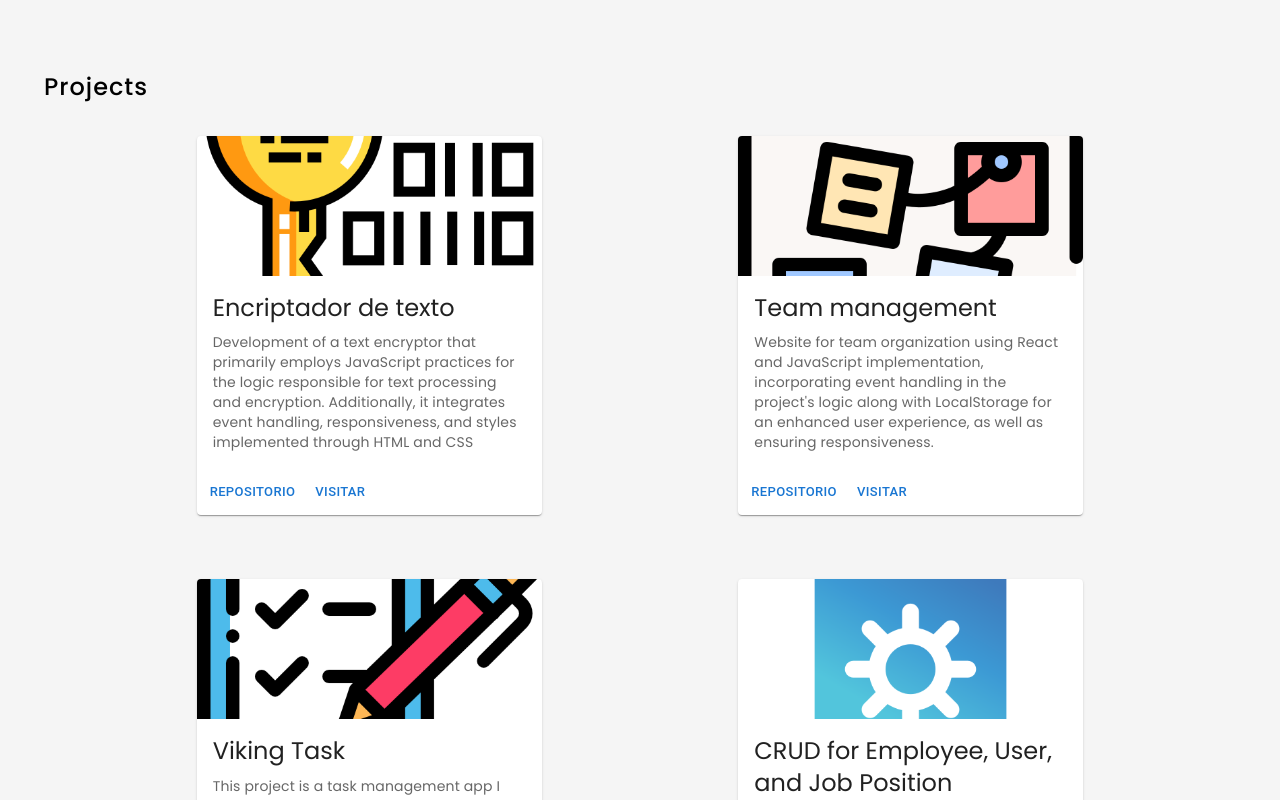
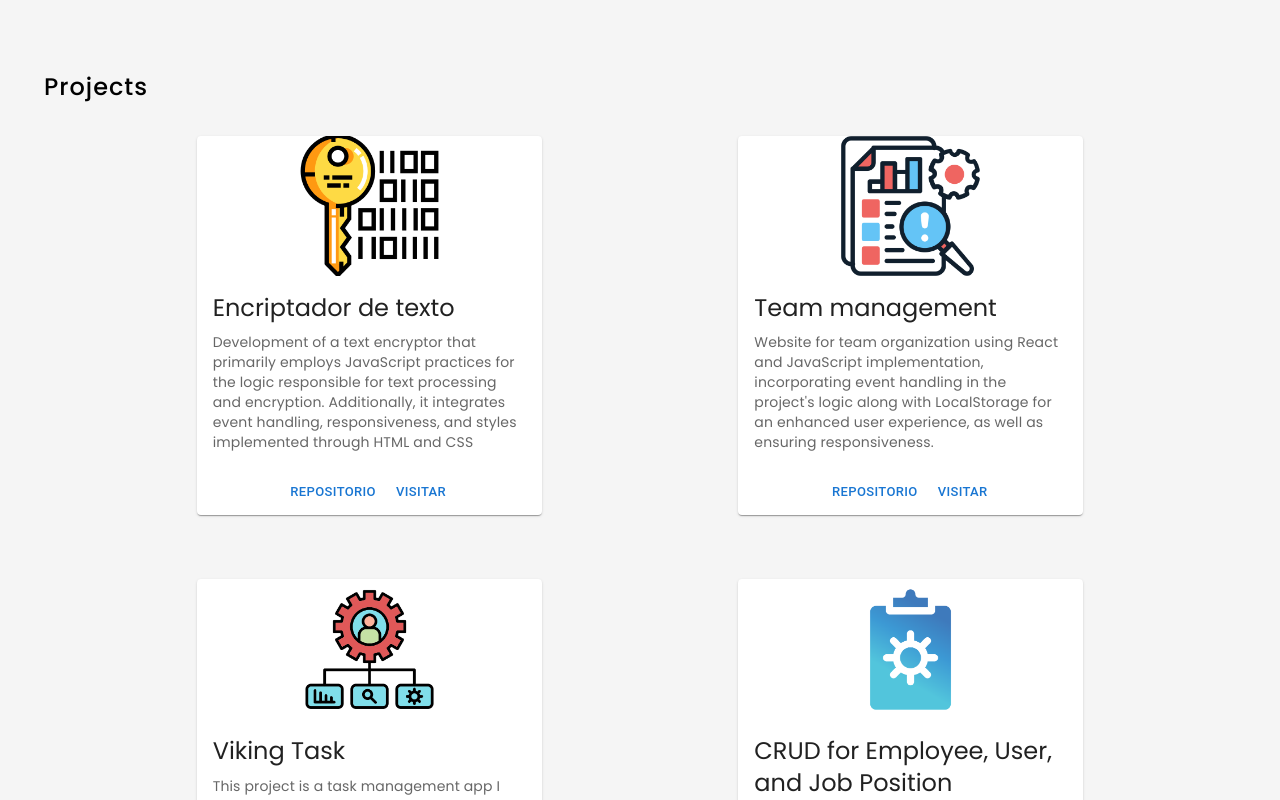
Before and after one commit to Deyverson1/portfolio-deyverson, a React (Create React App) app: page / in a window 1280 px wide. Shown: the part 1240-2040 px from the top of the page. Built offline with nearby package versions, Linux system fonts and the light colour scheme.

Commit message:
Problema de imagenes proyecto resuelto parcialemente

```diff
--- a/src/components/AboutMe/AboutMe.jsx
+++ b/src/components/AboutMe/AboutMe.jsx
@@ -68,13 +68,16 @@ function AboutMe() {
 const AboutMeContainer = styled.section`
     margin: 5rem 2rem;
     @media screen and (max-width: 768px){
-        margin: 0 2rem;
+        margin-bottom: 0;
         padding-bottom: 1rem;
     }
 `
 const H1 = styled.h1`
     letter-spacing: 0.0625rem;
     font-weight: 500;
+    @media screen and (max-width: 425px){
+        padding-top: 1rem;
+    }
 `
 const SectionContainer = styled.section`
     display: flex;
--- a/src/components/Contact/Contact.jsx
+++ b/src/components/Contact/Contact.jsx
@@ -5,7 +5,6 @@ import styled from "styled-components";
 function Contact() {
   return (
     <Box>
-
       <Aclaracion>
         <H2>Contacto</H2>
         <P>
@@ -25,7 +24,8 @@ const Box = styled.section`
   margin: 5rem 2rem;
   @media screen and (max-width: 425px) {
     flex-wrap: wrap-reverse;
-    margin: 3rem 2rem;
+    margin-bottom: 0;
+    padding-top: 1rem;
     width: auto;
   }
 `;
@@ -45,6 +45,7 @@ const Aclaracion = styled.div`
   @media screen and (max-width: 425px){
     margin-bottom: 2rem;
     margin-left: 0;
+    padding-top: 1rem;
   }
 `;
 
--- a/src/components/Contact/index.js
+++ b/src/components/Contact/index.js
@@ -81,7 +81,7 @@ const FormSignUp = () => {
   return (
     <Div>
       {isSuccess ? (
-        <div className="success-message" style={{ display: 'flex',  justifyContent:'center', alignItems:'center', backgroundColor: '#4169e1', color: 'white', padding: '10px', borderRadius: '4px' }}>¡Formulario enviado con éxito!</div>
+        <div className="success-message" style={{ display: 'flex',  justifyContent:'center', alignItems:'center', backgroundColor: '#4169e1', color: 'white', padding: '10px', borderRadius: '4px', marginBottom:'2rem' }}>¡Formulario enviado con éxito!</div>
       ) : (
         <form
           action="https://formsubmit.co/ragvalhalla78@gmail.com"
--- a/src/components/Hero/index.js
+++ b/src/components/Hero/index.js
@@ -6,6 +6,7 @@ export const HeroContent = styled.section`
     margin: 7rem 3rem;
     @media screen and (max-width: 425px){
         margin: 5rem 0rem;
+        margin-bottom: 0;
     }
 `
 export const Name = styled.h1`
--- a/src/components/Proyectos/Project.js
+++ b/src/components/Proyectos/Project.js
@@ -6,6 +6,7 @@ import CardMedia from '@mui/material/CardMedia';
 import Button from '@mui/material/Button';
 import Typography from '@mui/material/Typography';
 import styled from 'styled-components';
+import './style.css'
 
 const cardData = [
   {
@@ -17,14 +18,14 @@ const cardData = [
   },
   {
     title: 'Team management',
-    image: '/img/mapa-mental.png',
+    image: '/img/project.png',
     description: "Website for team organization using React and JavaScript implementation, incorporating event handling in the project's logic along with LocalStorage for an enhanced user experience, as well as ensuring responsiveness. ",
     repoLink: 'https://github.com/Deyverson1/org',
     visitLink: 'https://encriptador-github-io.vercel.app/',
   },
   {
     title: 'Viking Task',
-    image: '/img/portapapeles.png',
+    image: '/img/try.png',
     description: 'This project is a task management app I created as part of my course. It helps users efficiently manage their daily tasks using technologies like JavaScript (JS), CRUD operations, and LocalStorage for a seamless user experience.',
     repoLink: 'https://github.com/Deyverson1/viking-task.github.io',
     visitLink: 'https://deyverson1.github.io/viking-task.github.io/',
@@ -42,12 +43,13 @@ export default function CardMain() {
   return (
     <>
       {cardData.map((card, index) => (
-        <StyledCard key={index} sx={{ maxWidth: 345 }}>
+        <StyledCard key={index} sx={{ maxWidth: 345 }} className='card'>
           <CardMedia
             component="img"
             alt={`Image for ${card.title}`}
             height="140"
             image={card.image}
+            className='imgWidth'
           />
           <CardContent>
             <Typography gutterBottom variant="h5" component="div" fontFamily='Poppins'>
--- a/src/components/Proyectos/Projets.jsx
+++ b/src/components/Proyectos/Projets.jsx
@@ -17,7 +17,8 @@ function Projects(){
 const Content = styled.section`
     padding: 5rem 2rem;
     @media screen and (max-width: 768px){
-        padding-bottom: 2rem;
+
+        padding-bottom: 0;
     }
 `
 const H1 = styled.h2`
@@ -26,6 +27,9 @@ const H1 = styled.h2`
     padding-left: 12px;
     letter-spacing: 0.0625rem;
     font-weight: 500;
+    @media screen and (max-width: 425px){
+        padding-top: 1rem;
+    }
 `
 const DivContent = styled.div`
     display: flex;
--- /dev/null
+++ b/src/components/Proyectos/style.css
@@ -0,0 +1,8 @@
+.card{
+    display: flex;
+    flex-direction: column;
+    align-items: center;
+}
+.imgWidth{
+    width: 42% !important;
+}
--- a/src/components/Skills/Skills.jsx
+++ b/src/components/Skills/Skills.jsx
@@ -35,6 +35,7 @@ const SkillSection = styled.section`
     margin: 8rem 2rem;
     @media screen and (max-width: 768px){
         margin: 0 2rem;
+        margin-top: 5rem;
     }
 `
 const Title = styled.h2`
@@ -43,6 +44,9 @@ const Title = styled.h2`
     padding-left: 12px;
     letter-spacing: 0.0625rem;
     font-weight: 500;
+    @media screen and (max-width: 425px){
+        padding-top: 1rem;
+    }
 `
 const SkillsContent = styled.section`
     display: flex;
```
Also changed, not shown: src/components/UI/temas.js (added, +22 -0 lines), src/components/UI/variables.js (added, +9 -0 lines), public/img/project.png (added), public/img/try.png (added).
